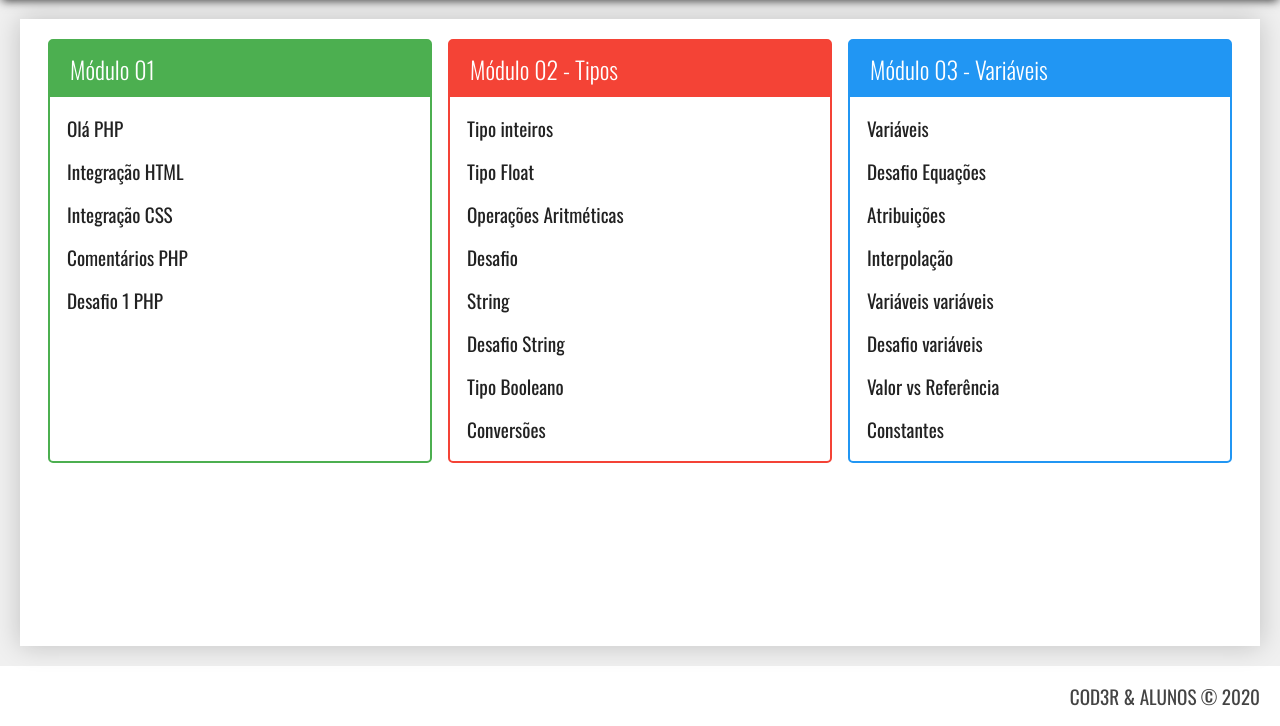
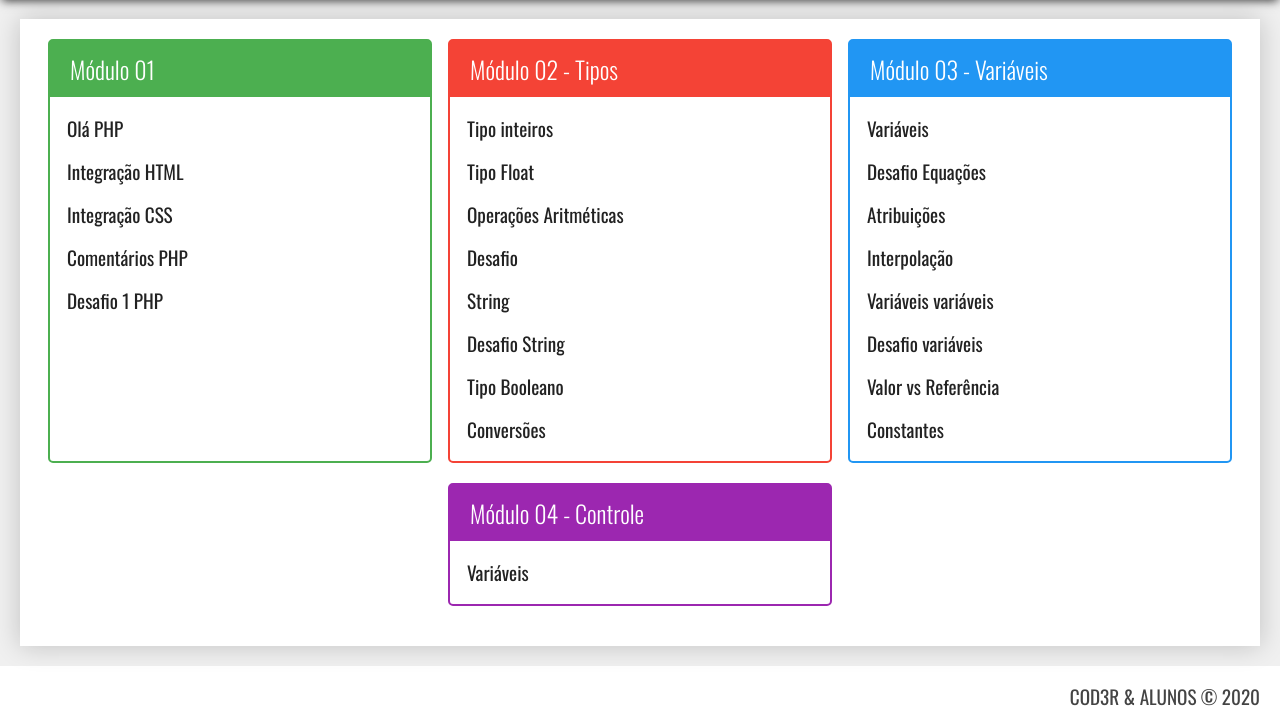
Before and after one commit to jvhk/curso-php-arquivos, a PHP site: page / in a window 1280 px wide. Shown: the part 121-847 px from the top of the page. Run offline with PHP 8.4, Linux system fonts and the light colour scheme.

Commit message:
introdução ao módulo de estruturas de controle

```diff
--- a/index.php
+++ b/index.php
@@ -116,6 +116,15 @@
                         </li>
                     </ul>
                 </div>
+                <div class="modulo roxo">
+                    <h3>Módulo 04 - Controle</h3>
+                    <ul>
+                        <li><a href="exercicio.php?dir=controle&file=if_else">
+                                Variáveis
+                            </a>
+                        </li>
+                    </ul>
+                </div>
             </nav>
         </div>
     </main>
```
Also changed, not shown: controle/if_else.php (added, +9 -0 lines).
